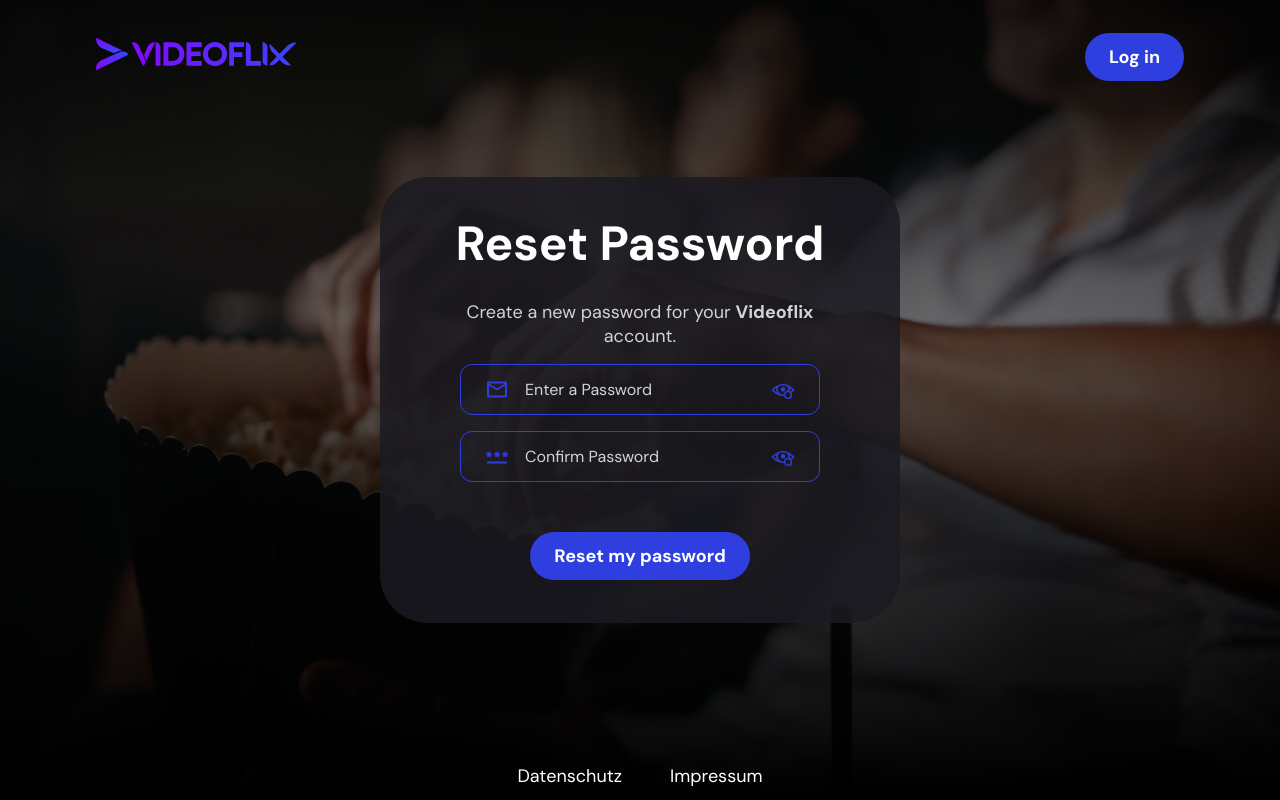
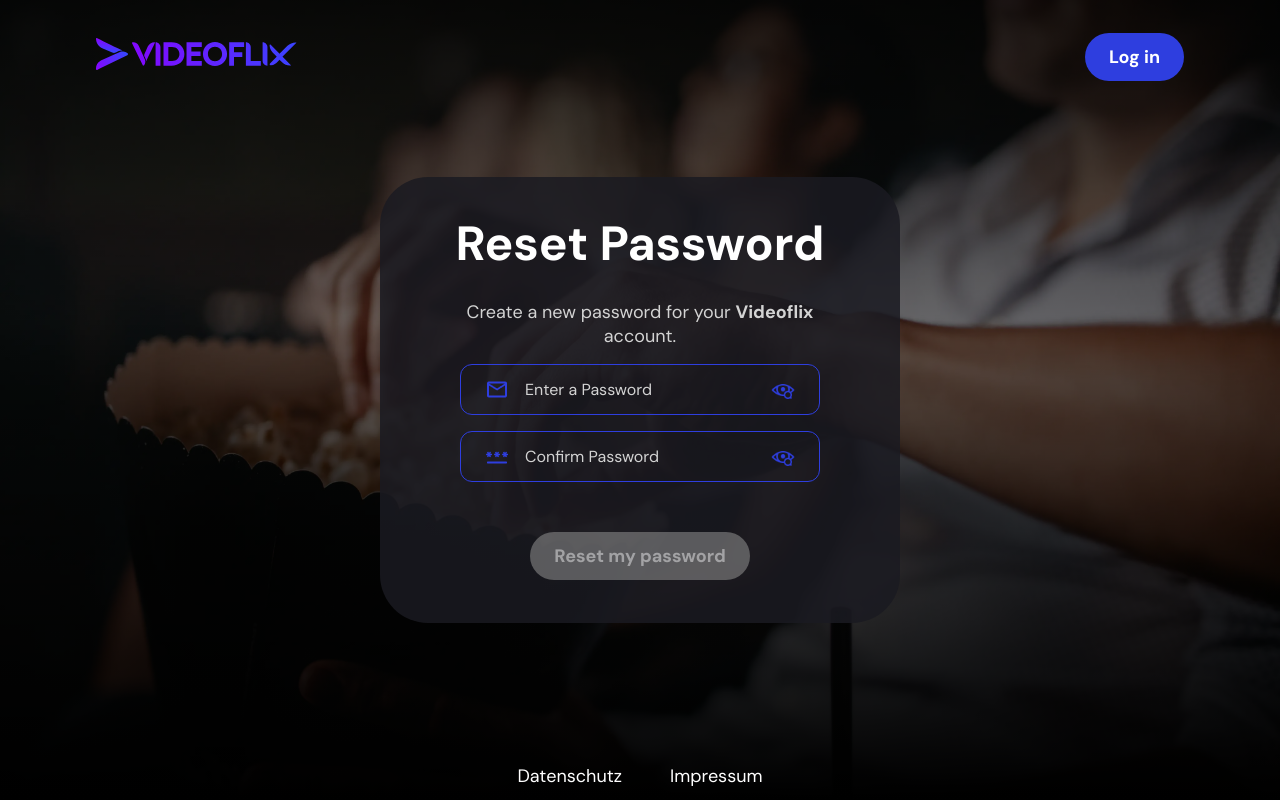
Before and after one commit to KevinMuellerDev/videoflix_frontend, a Next.js app: page /resetpassword in a window 1280 px wide. Built offline with nearby package versions, Linux system fonts and the light colour scheme.

Commit message:
removed bug where emailquery gets rendered in parent of signup+

```diff
--- a/src/components/Forms/LoginForm/LoginForm.tsx
+++ b/src/components/Forms/LoginForm/LoginForm.tsx
@@ -23,8 +23,6 @@ const LoginForm = ({ emailInput }: { emailInput: string }) => {
 
   useEffect(() => {
     setIsFormValid(!!isValid && password.length > 4);
-    console.log(isValid);
-    console.log(password.length);
   }, [isValid, password]);
 
   const handleAuth = async (formData: FormData) => {
--- a/src/components/Forms/ResetPasswordForm/ResetPasswordForm.tsx
+++ b/src/components/Forms/ResetPasswordForm/ResetPasswordForm.tsx
@@ -25,6 +25,18 @@ const ResetPasswordForm: React.FC = () => {
     setConfirmPassword,
   } = usePasswordValidation();
 
+  const isButtonDisabled = (
+    passwordMatchError: boolean,
+    password: string,
+    confirmPassword: string
+  ) => passwordMatchError || password.length < 4 || confirmPassword.length < 4;
+
+  const getButtonStyle = (isDisabled: boolean) => ({
+    backgroundColor: isDisabled ? '#888' : '#2e3edf',
+    cursor: isDisabled ? 'not-allowed' : 'pointer',
+    opacity: isDisabled ? 0.6 : 1,
+  });
+
   const handleTogglePassword = (
     field: 'showPassword' | 'showConfirmPassword'
   ) => {
@@ -34,9 +46,8 @@ const ResetPasswordForm: React.FC = () => {
     }));
   };
 
-  //TODO:  Funktionen aufräumen
-
-  const handleResetPassword = async () => {
+  const handleResetPassword = async (e: React.FormEvent<HTMLFormElement>) => {
+    e.preventDefault();
     const result = await resetPasswordConfirm(
       uid as string,
       token as string,
@@ -46,7 +57,9 @@ const ResetPasswordForm: React.FC = () => {
 
     if (result.success) {
       showToast('Passwort erfolgreich zurückgesetzt!');
-      router.push('/login');
+      setTimeout(() => {
+        router.push('/login');
+      }, 2000);
     } else {
       showToast(result.message);
     }
@@ -54,7 +67,7 @@ const ResetPasswordForm: React.FC = () => {
 
   return (
     <>
-      <form className={styles.resetPasswordForm}>
+      <form className={styles.resetPasswordForm} onSubmit={handleResetPassword}>
         <span className={styles.infoText}>
           Create a new password for your{' '}
           <Link className="whiteLink" href={'/'}>
@@ -130,9 +143,16 @@ const ResetPasswordForm: React.FC = () => {
         </div>
         <input
           className="vfBtn"
-          type="button"
+          type="submit"
           value="Reset my password"
-          onClick={handleResetPassword}
+          disabled={isButtonDisabled(
+            passwordMatchError,
+            password,
+            confirmPassword
+          )}
+          style={getButtonStyle(
+            isButtonDisabled(passwordMatchError, password, confirmPassword)
+          )}
         />
       </form>
     </>
--- a/src/pages/signup/index.tsx
+++ b/src/pages/signup/index.tsx
@@ -23,8 +23,7 @@ const SignUp: React.FC = () => {
       </Head>
       <main className={mainStyles.mainContent}>
         <FormContainer formTitle="Sign Up">
-          {email}
-          <SignUpForm email={email} />
+          <SignUpForm emailInput={email} />
         </FormContainer>
       </main>
     </>
```
Also changed, not shown: src/components/Forms/SignUpForm/SignUpForm.tsx (+6 -4 lines).
